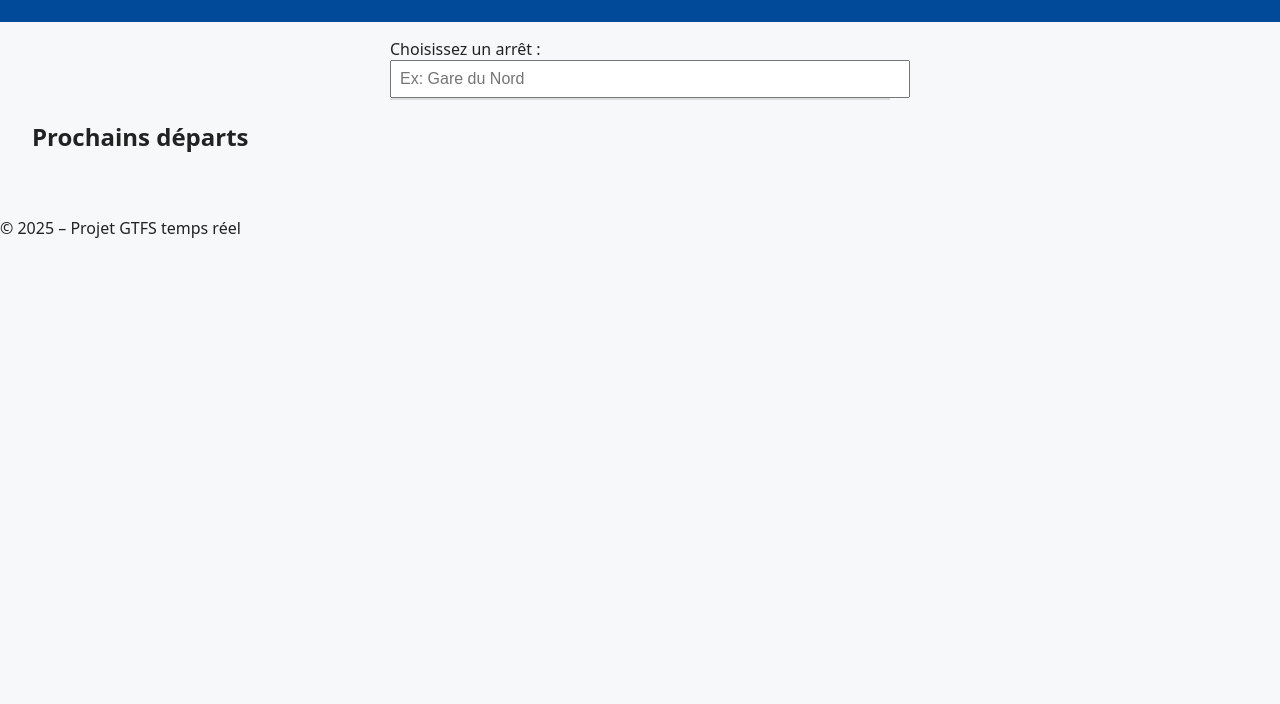
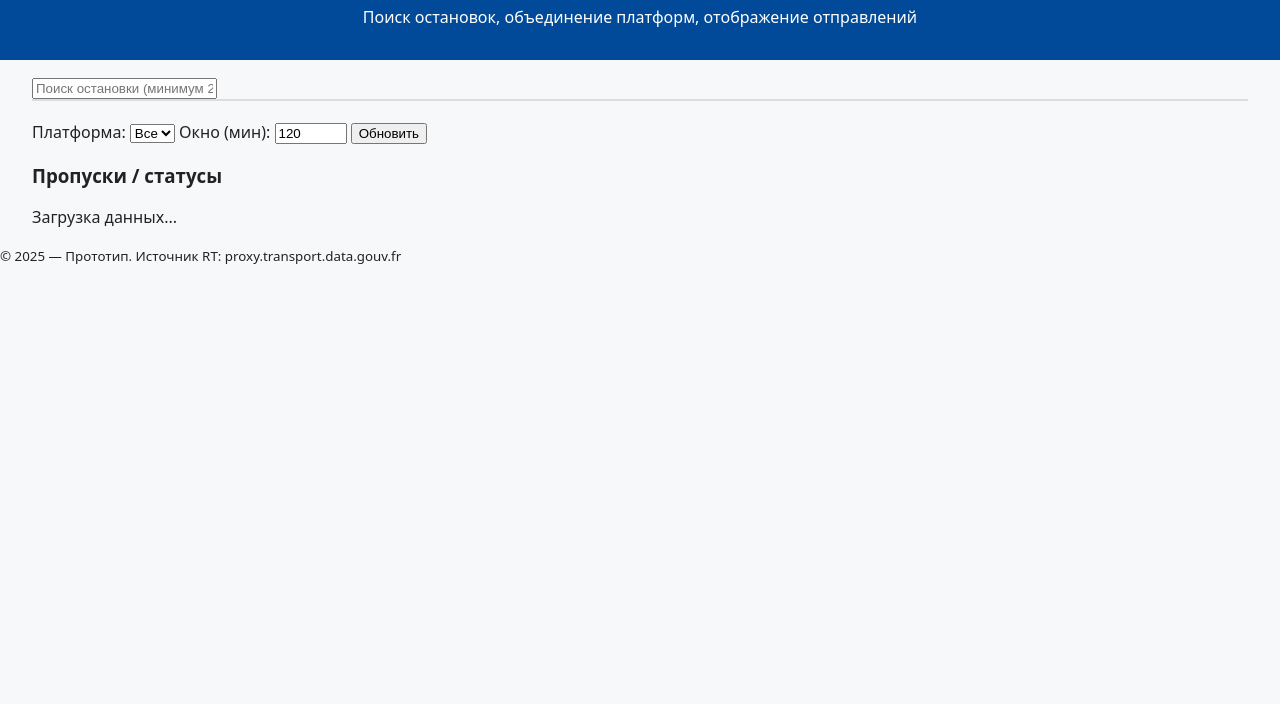
Before and after one commit to rainarthemir/ametis, a plain HTML site: page departs/index.html in a window 1280 px wide. Shown: the part 96-800 px from the top of the page. Drawn offline with nearby package versions, Linux system fonts and the light colour scheme.

Commit message:
Refactor HTML structure and update content

```diff
--- a/departs/index.html
+++ b/departs/index.html
@@ -1,33 +1,48 @@
-<!DOCTYPE html>
+<!doctype html>
 <html lang="fr">
 <head>
-  <meta charset="UTF-8" />
-  <meta name="viewport" content="width=device-width, initial-scale=1.0" />
-  <title>Départs en temps réel – Ametis</title>
+  <meta charset="utf-8" />
+  <meta name="viewport" content="width=device-width,initial-scale=1" />
+  <title>Départs en temps réel — Ametis</title>
   <link rel="stylesheet" href="style.css" />
+  <!-- PapaParse для CSV; protobuf.js для .proto -->
+  <script src="https://cdn.jsdelivr.net/npm/papaparse@5.4.1/papaparse.min.js"></script>
+  <script src="https://cdn.jsdelivr.net/npm/protobufjs@7.2.4/dist/protobuf.min.js"></script>
 </head>
 <body>
   <header>
-    <h1>Départs en temps réel – Réseau Ametis</h1>
+    <h1>Départs en temps réel — Ametis</h1>
+    <p class="muted">Поиск остановок, объединение платформ, отображение отправлений</p>
   </header>
 
   <main>
-    <section id="stop-selector">
-      <label for="stop">Choisissez un arrêt :</label>
-      <input type="text" id="stop" placeholder="Ex: Gare du Nord" />
-      <ul id="suggestions"></ul>
+    <section class="controls">
+      <input id="q" placeholder="Поиск остановки (минимум 2 символа)..." autocomplete="off" />
+      <div id="suggestions" class="suggestions"></div>
+
+      <div id="selectedArea" class="selected-area hidden">
+        <h2 id="stopName"></h2>
+        <label>Платформа:
+          <select id="platformFilter"><option value="">Все</option></select>
+        </label>
+        <label>Окно (мин):
+          <input id="windowMinutes" type="number" value="120" min="5" max="1440" />
+        </label>
+        <button id="refreshBtn">Обновить</button>
+      </div>
     </section>
 
-    <section id="departures">
-      <h2>Prochains départs</h2>
-      <div id="results"></div>
+    <section id="departuresArea">
+      <h3>Пропуски / статусы</h3>
+      <div id="status" class="status">Загрузка данных...</div>
+      <div id="departuresList"></div>
     </section>
   </main>
 
   <footer>
-    <p>© 2025 – Projet GTFS temps réel</p>
+    <small>© 2025 — Прототип. Источник RT: proxy.transport.data.gouv.fr</small>
   </footer>
 
-  <script src="script.js"></script>
+  <script src="main.js"></script>
 </body>
 </html>
```
